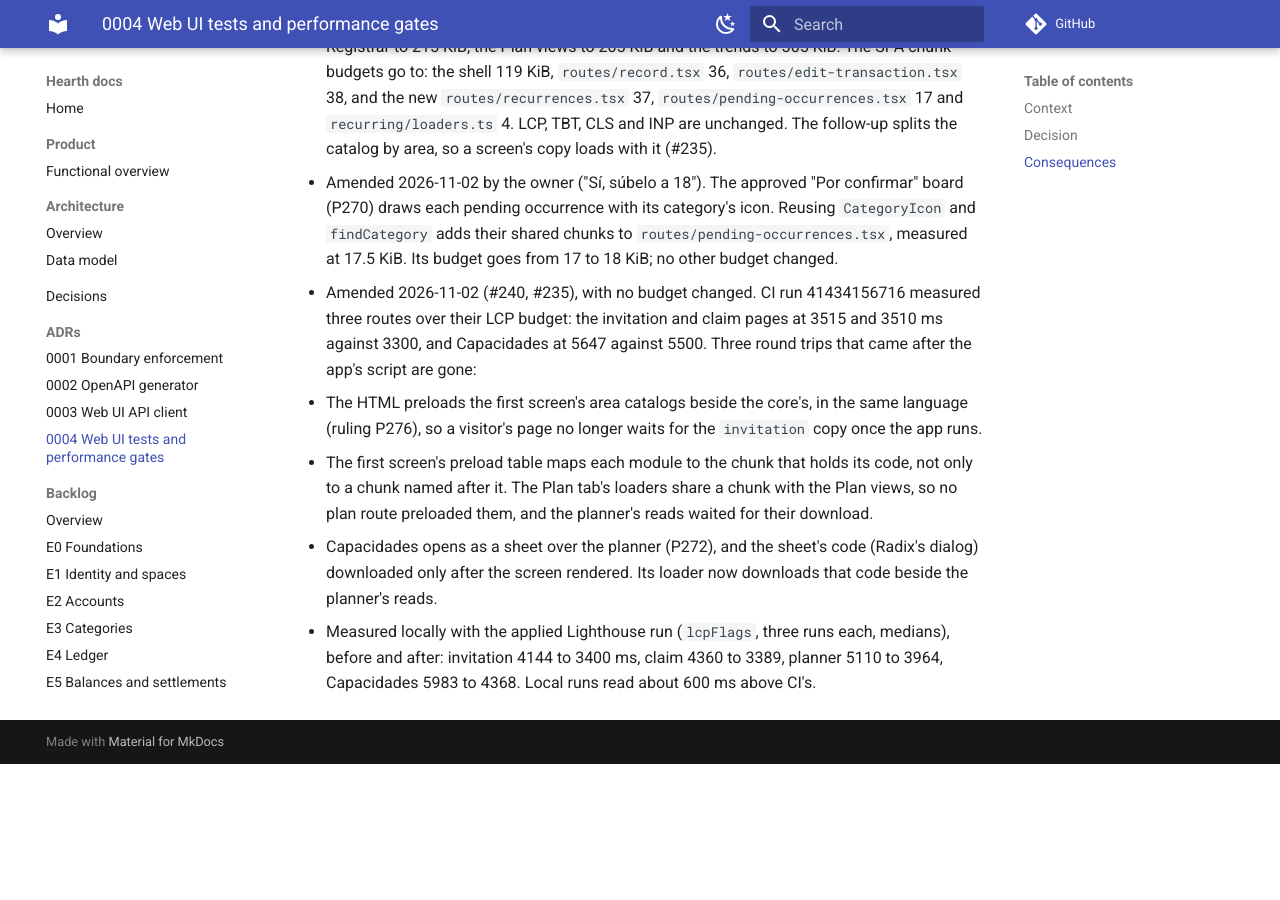
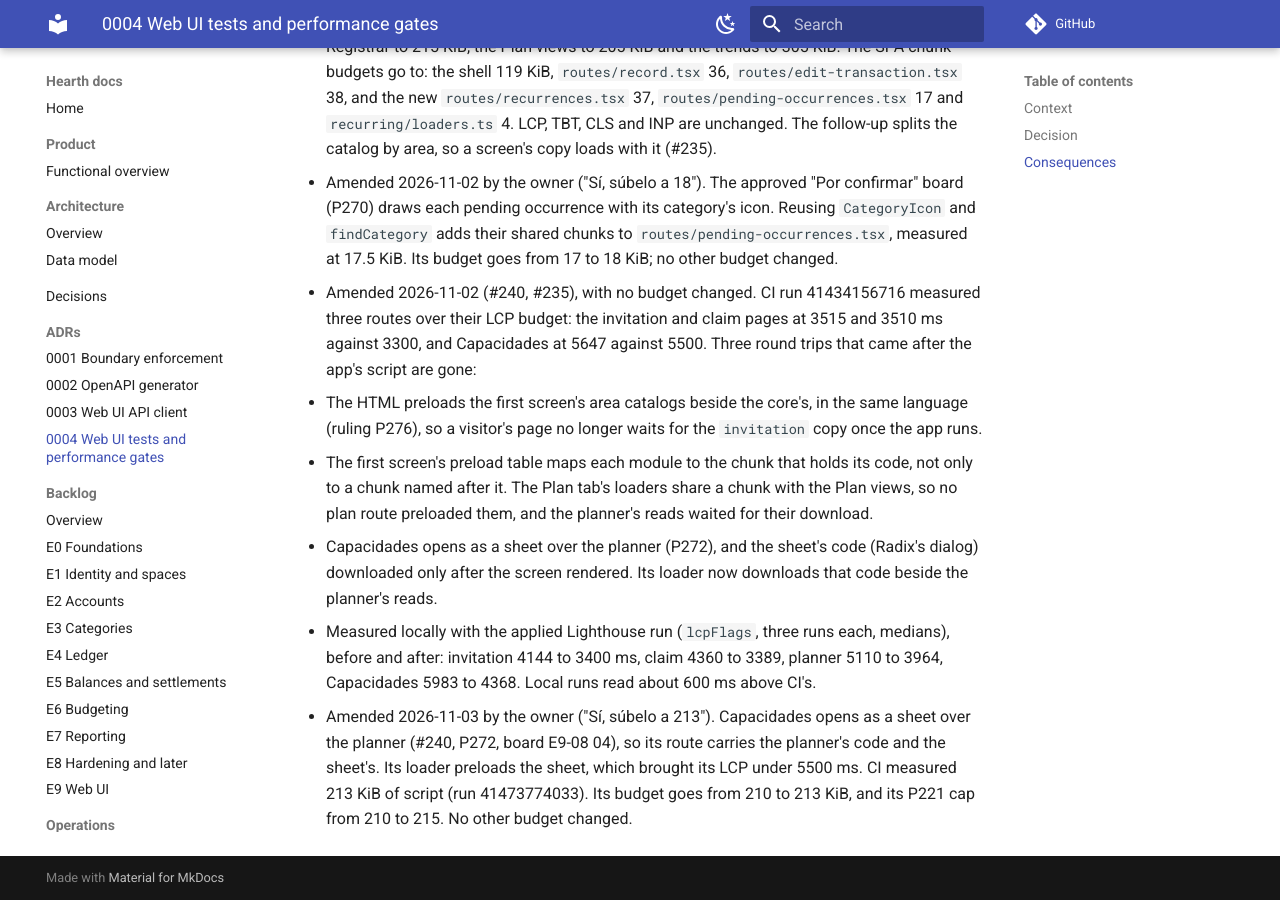
Before and after one commit to Facabore/Hearth, an MkDocs documentation site: the page built from docs/adr/0004-web-ui-testing-and-performance-gates.md, in a window 1280 px wide and 900 px high, scrolled down 3367 px. Built offline with MkDocs 1.6.1 and Material for MkDocs 9.7.7, drawn with Linux system fonts in a browser that asks for light colours; comment, search, counter and statistics services are not loaded; before the commit the page ends 4131 px from its top, so only the background shows below that.

Commit message:
perf: the owner's 213 KiB budget for Capacidades as a sheet over the planner (Refs #240)

```diff
--- a/docs/adr/0004-web-ui-testing-and-performance-gates.md
+++ b/docs/adr/0004-web-ui-testing-and-performance-gates.md
@@ -40,3 +40,4 @@ The owner kept React and Next.js on one condition: the UI must be fast, with Cor
   - The first screen's preload table maps each module to the chunk that holds its code, not only to a chunk named after it. The Plan tab's loaders share a chunk with the Plan views, so no plan route preloaded them, and the planner's reads waited for their download.
   - Capacidades opens as a sheet over the planner (P272), and the sheet's code (Radix's dialog) downloaded only after the screen rendered. Its loader now downloads that code beside the planner's reads.
   - Measured locally with the applied Lighthouse run (`lcpFlags`, three runs each, medians), before and after: invitation 4144 to 3400 ms, claim 4360 to 3389, planner 5110 to 3964, Capacidades 5983 to 4368. Local runs read about 600 ms above CI's.
+- Amended 2026-11-03 by the owner ("Sí, súbelo a 213"). Capacidades opens as a sheet over the planner (#240, P272, board E9-08 04), so its route carries the planner's code and the sheet's. Its loader preloads the sheet, which brought its LCP under 5500 ms. CI measured 213 KiB of script (run 41473774033). Its budget goes from 210 to 213 KiB, and its P221 cap from 210 to 215. No other budget changed.
```
Also changed, not shown: 2 other files.
